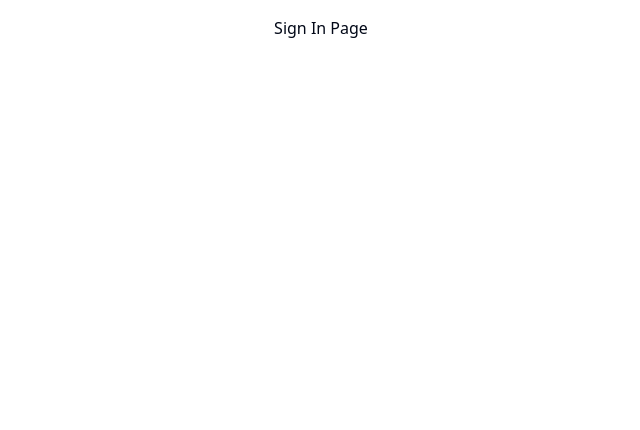
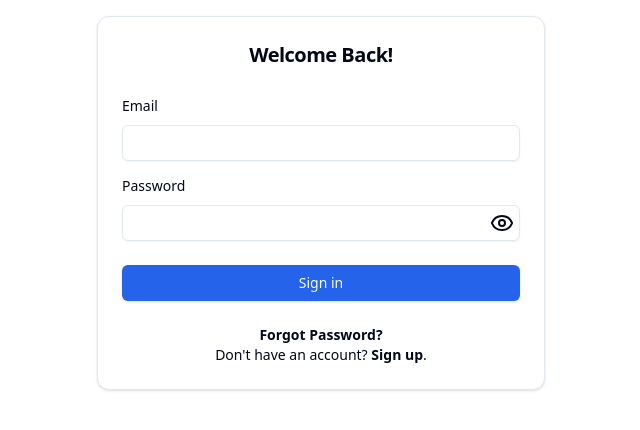
Before and after one commit to thabomoloi/ReactJavalinEcommerce, a React (Vite) app in the folder src/main/web/: page /auth/signin in a window 1280 px wide. Shown: the top 430 px of the page, without its empty margins (319-959 px from the left). Built offline with nearby package versions, Linux system fonts and the light colour scheme; no server answers.

Commit message:
feat: add sign in page

```diff
--- a/src/main/web/src/pages/auth/signin-page.tsx
+++ b/src/main/web/src/pages/auth/signin-page.tsx
@@ -1,3 +1,115 @@
+import { Button } from "@/components/ui/button";
+import {
+  Card,
+  CardContent,
+  CardFooter,
+  CardHeader,
+  CardTitle,
+} from "@/components/ui/card";
+import {
+  Form,
+  FormControl,
+  FormField,
+  FormItem,
+  FormLabel,
+  FormMessage,
+} from "@/components/ui/form";
+import { Input } from "@/components/ui/input";
+import { PasswordField } from "@/components/ui/password-field";
+import { SignInSchema, SignInSchemaType } from "@/lib/data/schemas/user";
+import { zodResolver } from "@hookform/resolvers/zod";
+import { useForm } from "react-hook-form";
+import { Link, useSubmit } from "react-router-dom";
+
 export default function SignInPage() {
-  return <div>Sign In Page</div>;
+  const submit = useSubmit();
+
+  const form = useForm<SignInSchemaType>({
+    resolver: zodResolver(SignInSchema),
+    defaultValues: {
+      email: "",
+      password: "",
+    },
+  });
+
+  const onSubmit = (data: SignInSchemaType) => {
+    submit(data, {
+      method: "post",
+      action: "/auth/signin",
+      encType: "application/json",
+    });
+  };
+
+  return (
+    <Card className="w-full max-w-md">
+      <CardHeader>
+        <CardTitle className="text-xl text-center">Welcome Back!</CardTitle>
+      </CardHeader>
+      <CardContent>
+        <Form {...form}>
+          <form onSubmit={form.handleSubmit(onSubmit)}>
+            <div className="space-y-3">
+              <FormField
+                control={form.control}
+                name="email"
+                render={({ field }) => (
+                  <FormItem>
+                    <FormLabel>Email</FormLabel>
+                    <FormControl>
+                      <Input
+                        required
+                        {...field}
+                        type="email"
+                        className="bg-neutral-1"
+                        autoComplete="email"
+                      />
+                    </FormControl>
+                    <FormMessage />
+                  </FormItem>
+                )}
+              />
+              <FormField
+                control={form.control}
+                name="password"
+                render={({ field }) => (
+                  <FormItem>
+                    <FormLabel>Password</FormLabel>
+                    <FormControl>
+                      <PasswordField>
+                        <Input
+                          required
+                          {...field}
+                          type="password"
+                          className="bg-neutral-1"
+                          autoComplete="current-password"
+                        />
+                      </PasswordField>
+                    </FormControl>
+                    <FormMessage />
+                  </FormItem>
+                )}
+              />
+            </div>
+            <Button type="submit" className="w-full mt-6">
+              Sign in
+            </Button>
+          </form>
+        </Form>
+      </CardContent>
+      <CardFooter className="flex-col text-sm text-center">
+        <p>
+          <Link to="#/auth/forgot-password" className="font-bold text-primary1">
+            Forgot Password?
+          </Link>
+        </p>
+        <p>
+          Don't have an account?{" "}
+          <Link to="/auth/signup" className="font-bold text-primary1">
+            Sign up
+          </Link>
+          .
+        </p>
+      </CardFooter>
+    </Card>
+  );
 }
```
Also changed, not shown: 1 other file (tests, documents, lock files or other folders).
